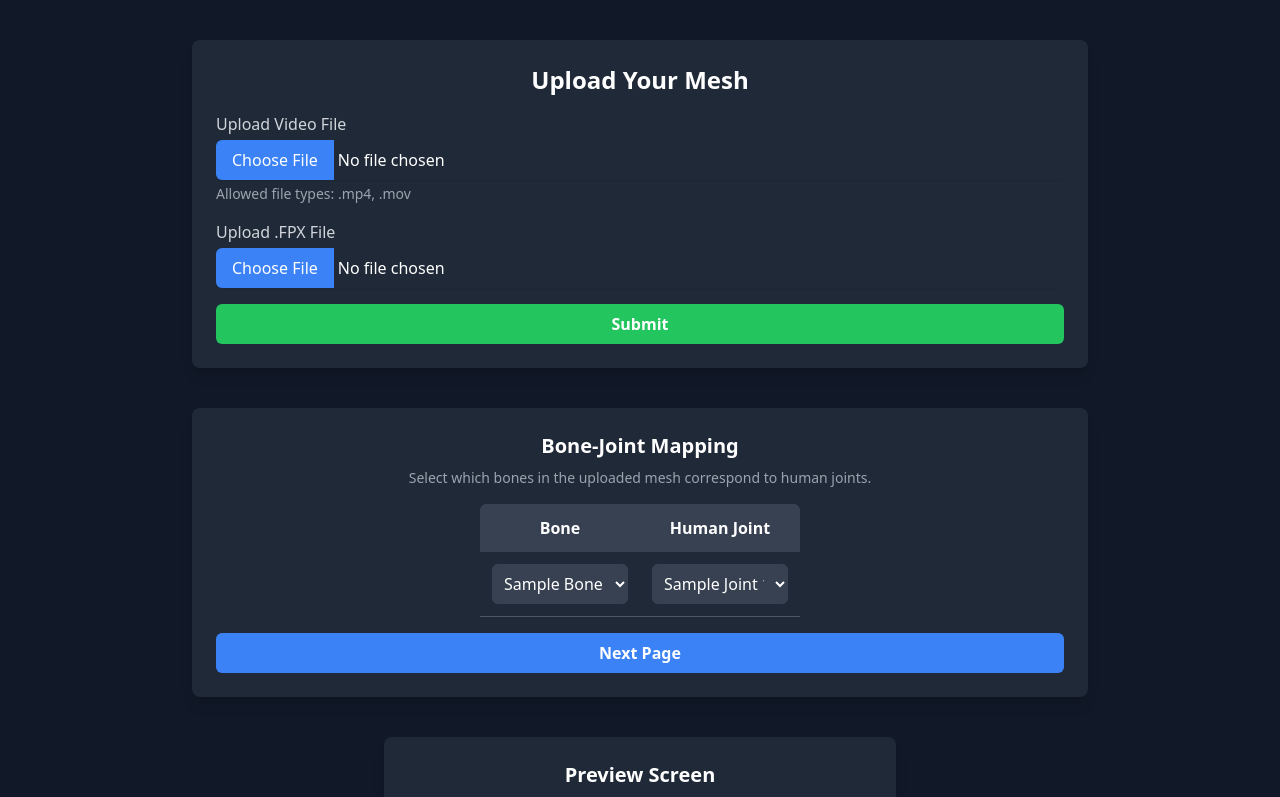
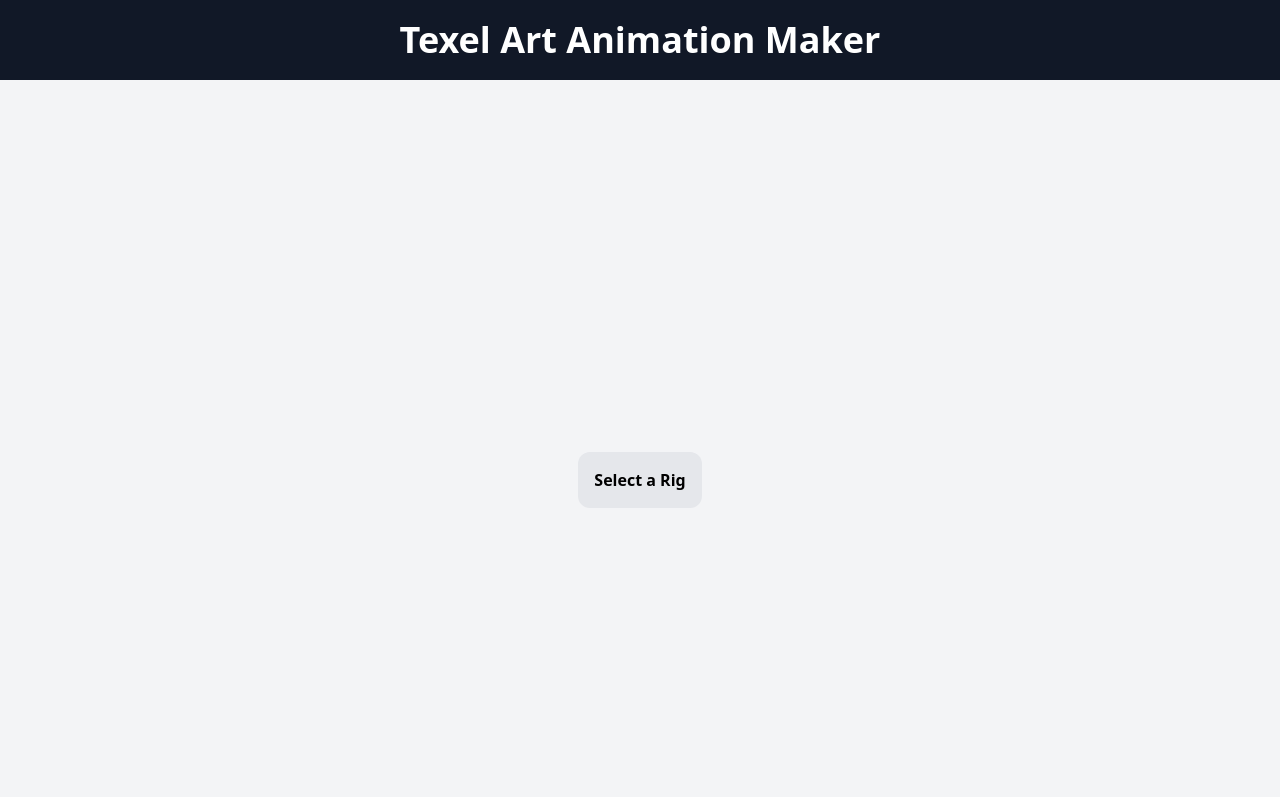
Before and after one commit to Umer-K-PersonOOO/Texel-Art-Website, a React (Create React App) app in the folder my-app/: page / in a window 1280 px wide. Shown: the top 797 px of the page. Built offline with nearby package versions, Linux system fonts and the light colour scheme.

Commit message:
New home page

```diff
--- a/my-app/src/App.js
+++ b/my-app/src/App.js
@@ -1,28 +1,19 @@
 import React from "react";
 import UploadMesh from "./UploadMesh";
-import Grid from "./Grid";
+import Grid from "./components/Grid";
+import SelectMesh from "./components/SelectMesh";
 
 function App() {
-    return (
-        <div className="bg-gray-900 text-white min-h-screen flex flex-col items-center">
-            <header className="w-full py-5 text-center bg-gradient-to-r from-purple-500 to-blue-500 shadow-lg">
-                <h1 className="text-3xl font-bold">TEXEL Arts Animation Processor</h1>
-                <p className="text-gray-200">Upload animation files and armatures to generate stunning results.</p>
-            </header>
-
-            <main className="flex flex-col items-center justify-center flex-grow w-full p-6">
-                <UploadMesh />
-            </main>
-
-            <div>
-                <h1 className="text-3xl font-bold">GRID</h1>
-                <Grid />
-            </div>
-
-            <footer className="w-full py-4 text-center bg-gray-800">
-            </footer>
-        </div>
-    );
+  return (
+    <div className="bg-gray-900 text-white min-h-screen">
+      {/* Main Title */}
+      <div className="text-center text-4xl font-bold py-5">
+        Texel Art Animation Maker
+      </div>
+      {/* Select Mesh Component */}
+      <SelectMesh />
+    </div>
+  );
 }
 
 export default App;
--- /dev/null
+++ b/my-app/src/components/SelectMesh.js
@@ -0,0 +1,34 @@
+import React from "react";
+import XBot from "../assests/XBot.png"; // Adjust the path as necessary
+function SelectMesh() {
+    const images = [
+        '../assets/XBot.png'
+        // '../assets/img2.jpg',
+        // '../assets/img3.jpg',
+        // '../assets/img4.jpg',
+        // '../assets/img5.jpg',
+        // '../assets/img6.jpg',
+        // '../assets/img7.jpg',
+        // '../assets/img8.jpg'
+      ];
+
+      return (
+        <div className="flex items-center justify-center min-h-screen bg-gray-100">
+          <div className="group relative inline-block p-4 bg-gray-200 rounded-xl cursor-pointer">
+            <div className="text-black font-semibold">Select a Rig</div>
+            <div className="absolute left-0 top-full mt-2 opacity-0 group-hover:opacity-100 transition duration-300 grid grid-cols-4 gap-2 bg-white p-4 rounded-lg shadow-lg z-10">
+              {images.map((src, idx) => (
+                <img
+                  key={idx}
+                  src={src}
+                  alt={`Option ${idx + 1}`}
+                  className="w-16 h-16 object-cover rounded cursor-pointer hover:scale-105 transition"
+                />
+              ))}
+            </div>
+          </div>
+        </div>
+  );
+}
+
+export default SelectMesh;
--- a/my-app/src/index.js
+++ b/my-app/src/index.js
@@ -2,12 +2,13 @@ import React from 'react';
 import ReactDOM from 'react-dom/client';
 import './index.css';
 import UploadMesh from './UploadMesh';
+import App from './App';
 import reportWebVitals from './reportWebVitals';
 
 const root = ReactDOM.createRoot(document.getElementById('root'));
 root.render(
   <React.StrictMode>
-    <UploadMesh />
+    <App />
   </React.StrictMode>
 );
 
```
Also changed, not shown: my-app/src/assests/Xbot.png (added).
